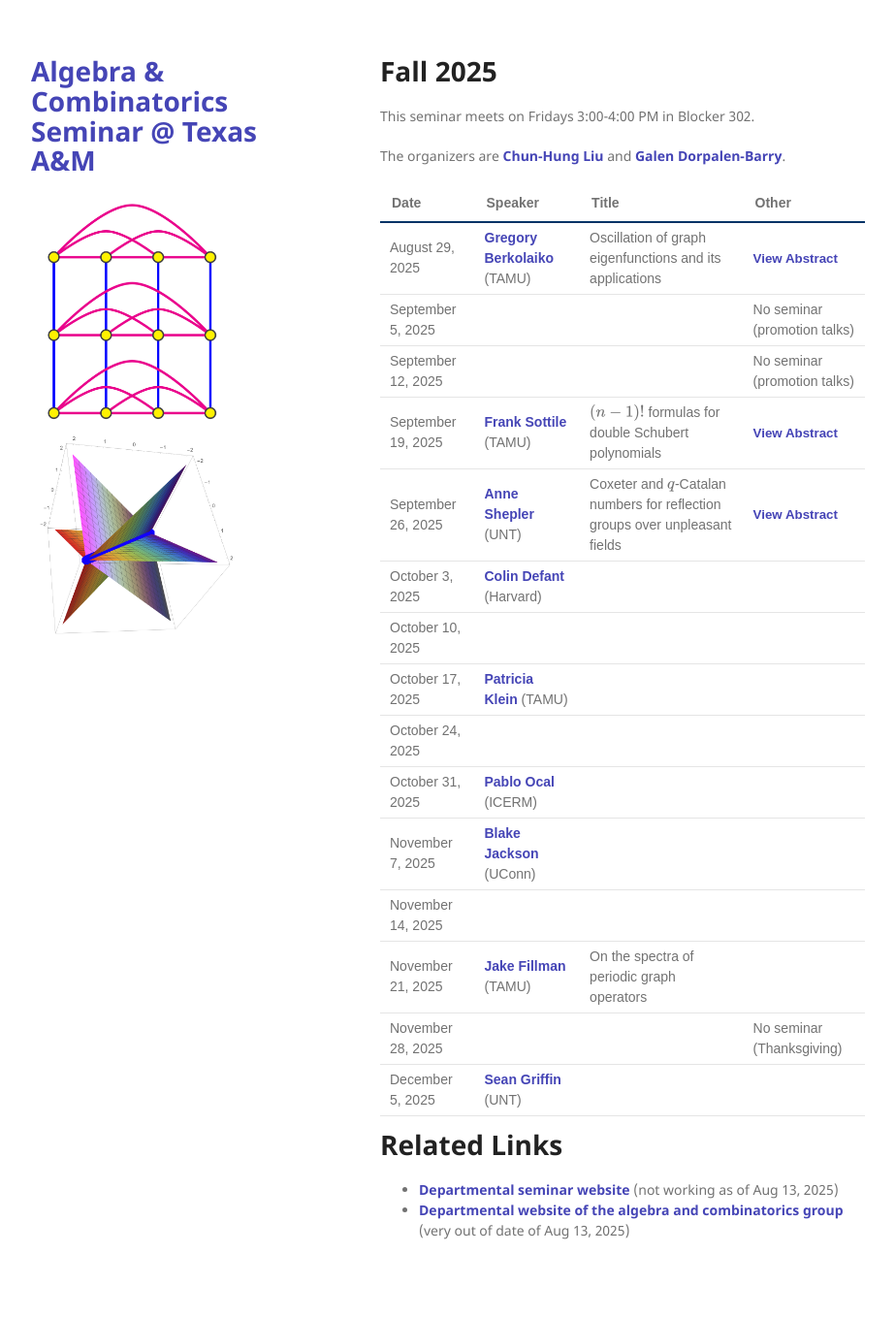
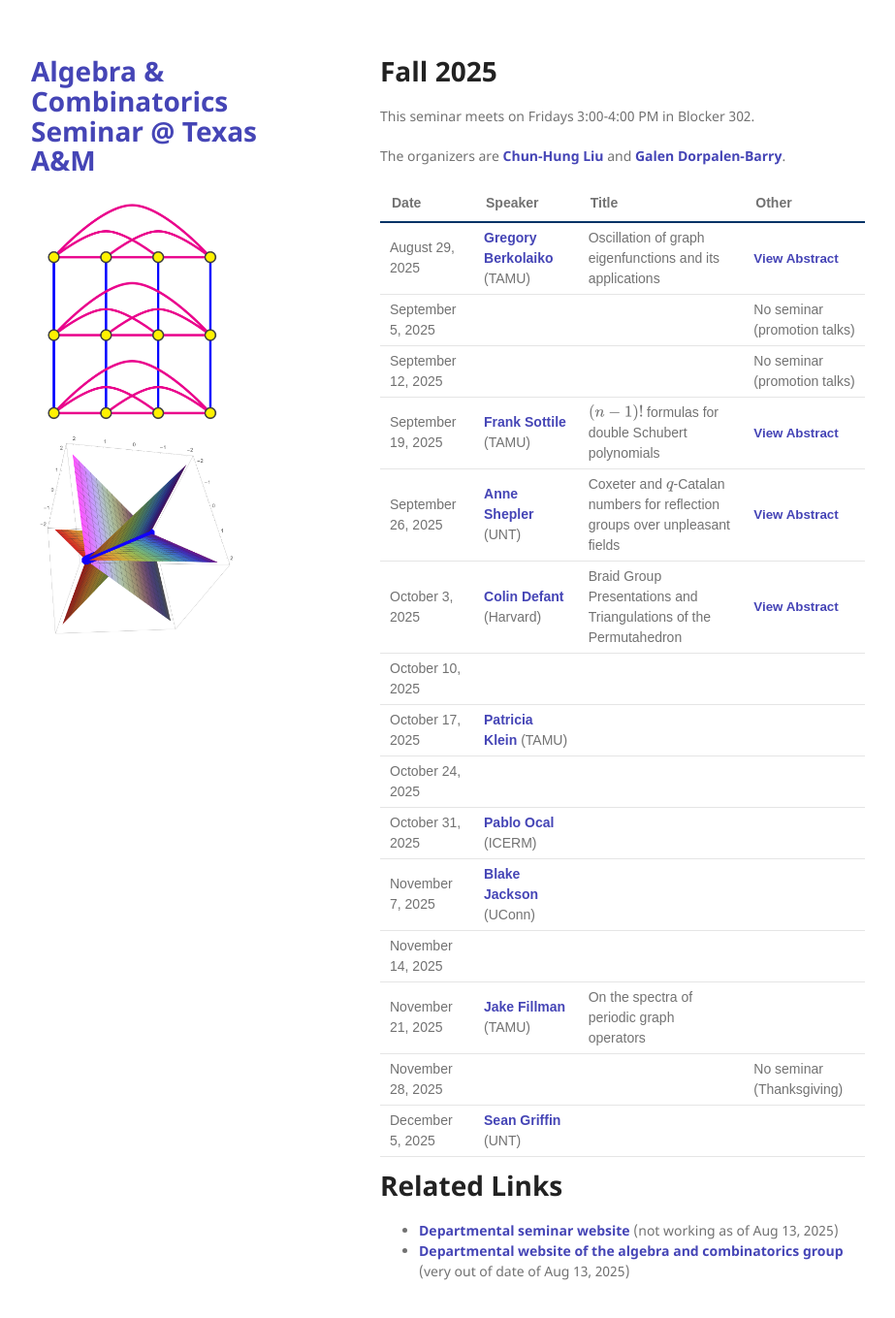
Before and after one commit to tamu-seminar/alg-comb, a Jekyll site: the page built from index.md, in a window 1280 px wide and 1391 px high. Shown: the top 1359 px of the window at 97% size, without its empty margins (178-1101 px from the left). Built offline with Jekyll 4.4.1, drawn with Linux system fonts in a browser that asks for light colours.

Commit message:
colin title and abstract

```diff
--- a/index.md
+++ b/index.md
@@ -28,7 +28,7 @@ The organizers are [Chun-Hung Liu](https://people.tamu.edu/~chliu/) and [Galen D
 | September 12, 2025 | | | No seminar (promotion talks) |
 | September 19, 2025 | [Frank Sottile](https://franksottile.github.io/) (TAMU) | $(n-1)!$ formulas for double Schubert polynomials | <button type="button" class="abstract-link" onclick="showAbstract('abs-sottile')">View Abstract</button> |
 | September 26, 2025 | [Anne Shepler](https://sites.math.unt.edu/~ashepler/) (UNT) | Coxeter and $q$-Catalan numbers for reflection groups over unpleasant fields | <button type="button" class="abstract-link" onclick="showAbstract('shepler')">View Abstract</button> |
-| October 3, 2025 | [Colin Defant](https://sites.google.com/view/colin-defant/home) (Harvard) | | |
+| October 3, 2025 | [Colin Defant](https://sites.google.com/view/colin-defant/home) (Harvard) | Braid Group Presentations and Triangulations of the Permutahedron| <button type="button" class="abstract-link" onclick="showAbstract('defant')">View Abstract</button> |
 | October 10, 2025 |  | | |
 | October 17, 2025 | [Patricia Klein](https://patriciajklein.github.io/) (TAMU) | | |
 | October 24, 2025 | | | |
@@ -103,6 +103,11 @@ amplitudes and matroids.</p>
 <div id="shepler" style="display:none;" aria-hidden="true">
 <p>Motivated by Catalan combinatorics for Weyl and Coxeter groups, we consider differential derivations for reflection groups defined over arbitrary fields, including those with challenging characteristics.  In the classical invariant theory of complex reflection groups, Solomon's celebrated 1963 theorem reveals the invariants of the exterior algebra of differential forms as an exterior algebra in its own right.  We investigate similar invariants when the characteristic of the field divides the order of the acting group and traditional proof techniques break down.</p>
 </div>
+
+<div id="defant" style="display:none;" aria-hidden="true">
+<p>For each finite Coxeter group $W$ and each standard Coxeter element of $W$, we construct a triangulation of the W-permutahedron. Our proof relies on the theory of total linear stability for Dynkin quivers. We also explore several notable combinatorial properties of these triangulations that relate the Bruhat order, the noncrossing partition lattice, and Cambrian congruences. Each triangulation gives an explicit mechanism for relating two different presentations of the corresponding braid group (the standard Artin presentation and Bessis's dual presentation). This is joint work with Melissa Sherman-Bennett and Nathan Williams. </p>
+</div>
+
 
 
 <!-- Code that makes the pop-up windows -->
```
